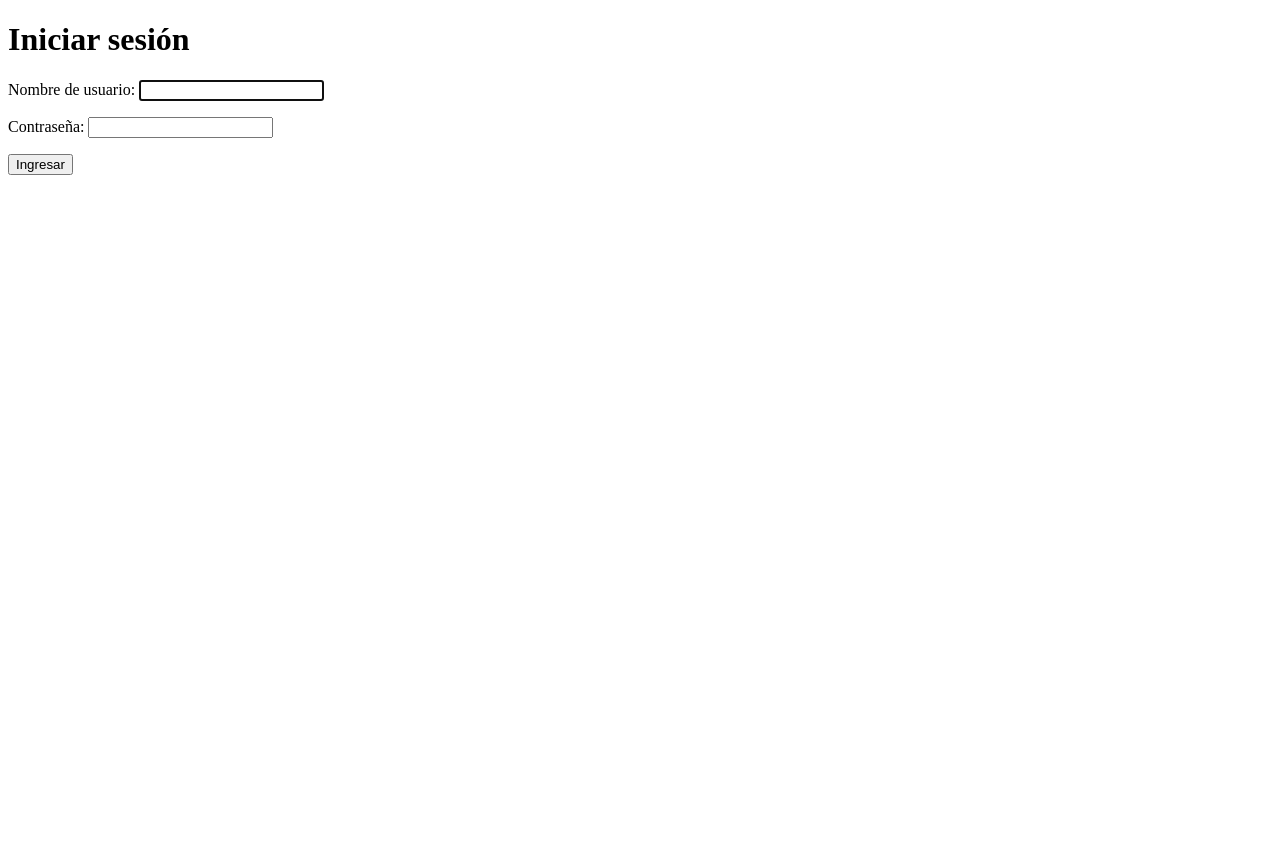
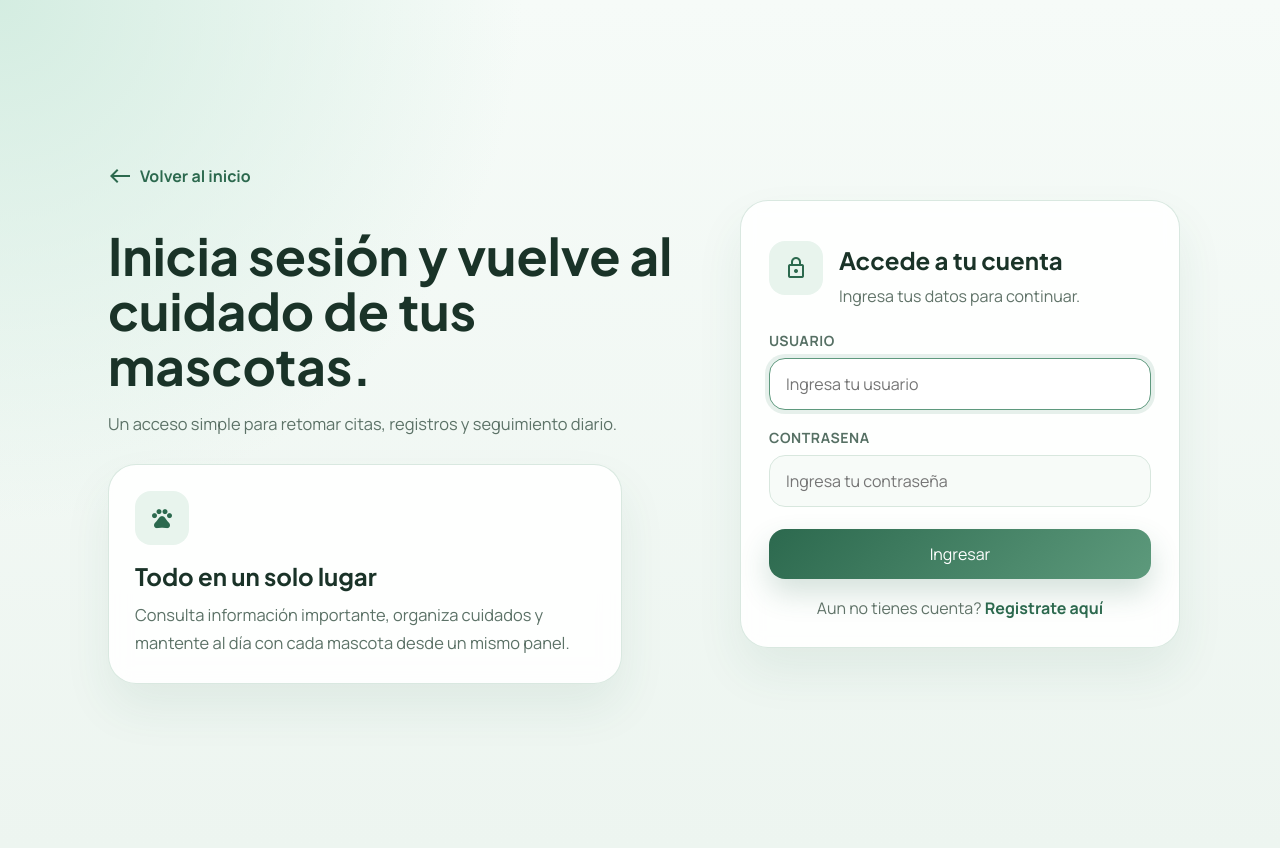
Before and after one commit to katferreiraduoc/pet-care-connect, a Django app: page /login/ in a window 1280 px wide. Before the commit the page ends 175 px from the top, so only its background shows below. Run offline with Django 5.2, Linux system fonts and the light colour scheme.

Commit message:
add login view

```diff
--- /dev/null
+++ b/static/css/login.css
@@ -0,0 +1,228 @@
+body.login-body {
+    margin: 0;
+    min-height: 100vh;
+    font-family: 'Manrope', sans-serif;
+    background:
+        radial-gradient(circle at top left, rgba(210, 236, 224, 0.95), transparent 34%),
+        linear-gradient(180deg, #f6fbf8 0%, #edf5f0 100%);
+    color: #1a3328;
+}
+
+a {
+    text-decoration: none;
+}
+
+.login-shell {
+    min-height: 100vh;
+    display: grid;
+    place-items: center;
+    padding: 24px;
+}
+
+.login-layout {
+    width: min(1080px, 100%);
+    display: grid;
+    grid-template-columns: 1fr 440px;
+    gap: 28px;
+    align-items: center;
+}
+
+.login-side {
+    padding: 20px 8px;
+}
+
+.back-link {
+    display: inline-flex;
+    align-items: center;
+    gap: 8px;
+    margin-bottom: 22px;
+    color: #2c694e;
+    font-weight: 700;
+}
+
+.eyebrow {
+    display: inline-block;
+    padding: 8px 14px;
+    border-radius: 999px;
+    background: #dff1e7;
+    color: #2c694e;
+    font-size: 13px;
+    font-weight: 800;
+    letter-spacing: 0.04em;
+    text-transform: uppercase;
+}
+
+.login-side h1 {
+    margin: 18px 0 12px;
+    font-family: 'Plus Jakarta Sans', sans-serif;
+    font-size: clamp(2rem, 4vw, 3.6rem);
+    line-height: 1.08;
+    max-width: 620px;
+}
+
+.login-side p {
+    max-width: 580px;
+    color: #5c7267;
+    font-size: 1.03rem;
+    line-height: 1.7;
+}
+
+.side-card,
+.login-card {
+    background: rgba(255, 255, 255, 0.9);
+    border: 1px solid rgba(170, 204, 186, 0.45);
+    border-radius: 28px;
+    box-shadow: 0 24px 48px rgba(44, 105, 78, 0.08);
+    backdrop-filter: blur(10px);
+}
+
+.side-card {
+    max-width: 460px;
+    margin-top: 26px;
+    padding: 26px;
+}
+
+.icon-badge,
+.login-card-header .material-symbols-outlined {
+    display: grid;
+    place-items: center;
+    width: 54px;
+    height: 54px;
+    border-radius: 16px;
+    background: #e8f4ed;
+    color: #2c694e;
+}
+
+.side-card h2,
+.login-card h2 {
+    margin: 16px 0 10px;
+    font-family: 'Plus Jakarta Sans', sans-serif;
+}
+
+.side-card p {
+    margin: 0;
+}
+
+.login-card {
+    padding: 28px;
+}
+
+.login-card-header {
+    display: flex;
+    gap: 16px;
+    align-items: center;
+    margin-bottom: 24px;
+}
+
+.login-card-header p {
+    margin: 4px 0 0;
+    color: #607368;
+}
+
+.login-form {
+    display: grid;
+    gap: 18px;
+}
+
+.field-group {
+    display: grid;
+    gap: 8px;
+}
+
+.field-group label {
+    color: #567064;
+    font-size: 0.88rem;
+    font-weight: 800;
+    text-transform: uppercase;
+    letter-spacing: 0.04em;
+}
+
+.form-input {
+    width: 100%;
+    box-sizing: border-box;
+    padding: 14px 16px;
+    border: 1px solid #d8e7de;
+    border-radius: 16px;
+    background: #f7fbf8;
+    color: #183126;
+    font: inherit;
+    transition: border-color 0.2s ease, box-shadow 0.2s ease, background 0.2s ease;
+}
+
+.form-input:focus {
+    outline: none;
+    border-color: #5f997e;
+    background: #ffffff;
+    box-shadow: 0 0 0 4px rgba(95, 153, 126, 0.15);
+}
+
+.form-errors {
+    padding: 14px 16px;
+    border-radius: 16px;
+    background: #fff2f2;
+    color: #a94444;
+}
+
+.form-errors p,
+.field-error {
+    margin: 0;
+}
+
+.field-error {
+    color: #b44949;
+    font-size: 0.9rem;
+}
+
+.btn-primary {
+    margin-top: 4px;
+    display: inline-flex;
+    align-items: center;
+    justify-content: center;
+    width: 100%;
+    padding: 14px 24px;
+    border-radius: 16px;
+    font-weight: 800;
+    border: none;
+    cursor: pointer;
+    font: inherit;
+    background: linear-gradient(135deg, #2c694e, #5d9a7c);
+    color: #ffffff;
+    box-shadow: 0 14px 30px rgba(44, 105, 78, 0.2);
+}
+
+.register-link {
+    margin: 18px 4px 0;
+    color: #607368;
+    text-align: center;
+}
+
+.register-link a {
+    color: #2c694e;
+    font-weight: 800;
+}
+
+@media (max-width: 900px) {
+    .login-layout {
+        grid-template-columns: 1fr;
+    }
+
+    .login-side {
+        padding: 0;
+    }
+
+    .side-card {
+        max-width: none;
+    }
+}
+
+@media (max-width: 520px) {
+    .login-shell {
+        padding: 16px;
+    }
+
+    .login-card,
+    .side-card {
+        border-radius: 22px;
+        padding: 22px;
+    }
+}
--- a/usuarios/forms.py
+++ b/usuarios/forms.py
@@ -1,5 +1,5 @@
 from django import forms
-from django.contrib.auth.forms import UserCreationForm
+from django.contrib.auth.forms import AuthenticationForm, UserCreationForm
 
 from .models import Rol, Usuario
 
@@ -53,3 +53,20 @@ class RegistroUsuarioForm(UserCreationForm):
         if commit:
             user.save()
         return user
+
+
+class CustomAuthenticationForm(AuthenticationForm):
+    def __init__(self, *args, **kwargs):
+        super().__init__(*args, **kwargs)
+        placeholders = {
+            "username": "Ingresa tu usuario",
+            "password": "Ingresa tu contraseña",
+        }
+
+        for field_name, field in self.fields.items():
+            field.widget.attrs.update(
+                {
+                    "class": "form-input",
+                    "placeholder": placeholders.get(field_name, ""),
+                }
+            )
--- a/usuarios/templates/usuarios/login.html
+++ b/usuarios/templates/usuarios/login.html
@@ -1,20 +1,79 @@
+{% load static %}
 <!DOCTYPE html>
 <html lang="es">
 <head>
     <meta charset="UTF-8">
-    <title>Login</title>
+    <meta name="viewport" content="width=device-width, initial-scale=1.0">
+    <title>Iniciar sesion | Pet Care Connect</title>
+    <link href="https://fonts.googleapis.com/css2?family=Plus+Jakarta+Sans:wght@400;600;700;800&family=Manrope:wght@400;500;600;700&display=swap" rel="stylesheet">
+    <link href="https://fonts.googleapis.com/css2?family=Material+Symbols+Outlined" rel="stylesheet">
+    <link rel="stylesheet" href="{% static 'css/login.css' %}">
 </head>
-<body>
-    <h1>Iniciar sesión</h1>
+<body class="login-body">
+    <main class="login-shell">
+        <section class="login-layout">
+            <aside class="login-side">
+                <a class="back-link" href="{% url 'home' %}">
+                    <span class="material-symbols-outlined">west</span>
+                    Volver al inicio
+                </a>
+                <h1>Inicia sesión y vuelve al cuidado de tus mascotas.</h1>
+                <p>Un acceso simple para retomar citas, registros y seguimiento diario.</p>
 
-    <form method="post">
-        {% csrf_token %}
-        {{ form.as_p }}
-        <button type="submit">Ingresar</button>
-    </form>
+                <div class="side-card">
+                    <div class="icon-badge">
+                        <span class="material-symbols-outlined">pets</span>
+                    </div>
+                    <h2>Todo en un solo lugar</h2>
+                    <p>Consulta información importante, organiza cuidados y mantente al día con cada mascota desde un mismo panel.</p>
+                </div>
+            </aside>
 
-    {% if form.errors %}
-        <p>Usuario o contraseña incorrectos.</p>
-    {% endif %}
+            <section class="login-card">
+                <div class="login-card-header">
+                    <span class="material-symbols-outlined">lock</span>
+                    <div>
+                        <h2>Accede a tu cuenta</h2>
+                        <p>Ingresa tus datos para continuar.</p>
+                    </div>
+                </div>
+
+                <form method="post" class="login-form" novalidate>
+                    {% csrf_token %}
+
+                    {% if form.non_field_errors %}
+                    <div class="form-errors">
+                        {% for error in form.non_field_errors %}
+                        <p>{{ error }}</p>
+                        {% endfor %}
+                    </div>
+                    {% endif %}
+
+                    <div class="field-group">
+                        <label for="{{ form.username.id_for_label }}">Usuario</label>
+                        {{ form.username }}
+                        {% for error in form.username.errors %}
+                        <p class="field-error">{{ error }}</p>
+                        {% endfor %}
+                    </div>
+
+                    <div class="field-group">
+                        <label for="{{ form.password.id_for_label }}">Contrasena</label>
+                        {{ form.password }}
+                        {% for error in form.password.errors %}
+                        <p class="field-error">{{ error }}</p>
+                        {% endfor %}
+                    </div>
+
+                    <button type="submit" class="btn-primary">Ingresar</button>
+                </form>
+
+                <p class="register-link">
+                    Aun no tienes cuenta?
+                    <a href="{% url 'registro' %}">Registrate aquí</a>
+                </p>
+            </section>
+        </section>
+    </main>
 </body>
 </html>
--- a/usuarios/views.py
+++ b/usuarios/views.py
@@ -1,12 +1,13 @@
 from django.contrib.auth.views import LoginView
 from django.shortcuts import redirect, render
 
-from .forms import RegistroUsuarioForm
+from .forms import CustomAuthenticationForm, RegistroUsuarioForm
 
 def home(request):
     return render(request, 'home.html')
 
 class CustomLoginView(LoginView):
+    authentication_form = CustomAuthenticationForm
     template_name = 'usuarios/login.html'
 
 
```
